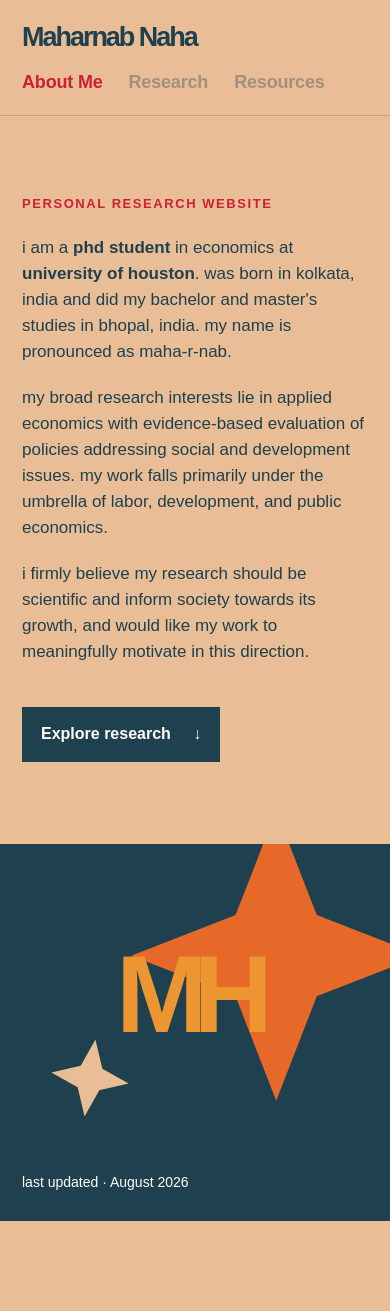
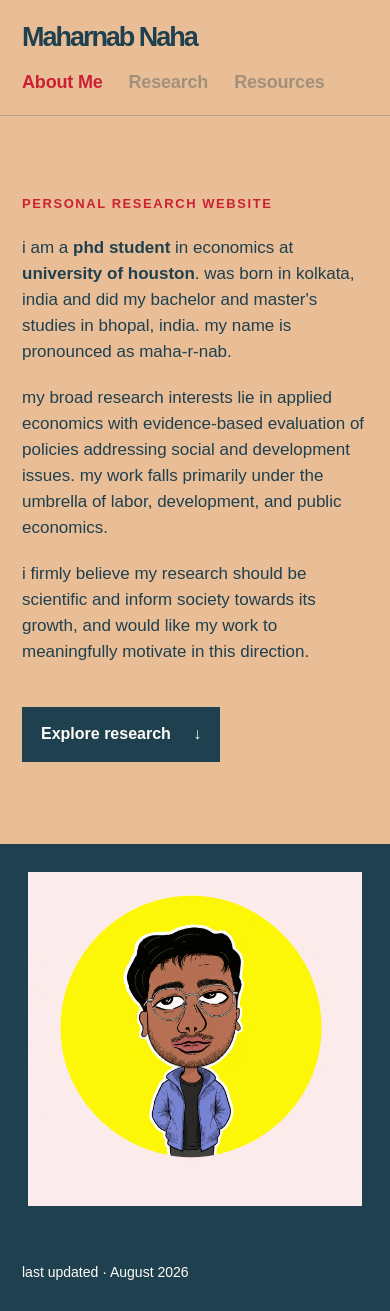
Before and after one commit to nahamaharnab/nahamaharnab.github.io, a Next.js app: page / in a window 390 px wide. Before the commit the page ends 1221 px from the top, so only its background shows below. Built offline with nearby package versions, Linux system fonts and the light colour scheme.

Commit message:
Add portrait to About Me page

```diff
--- a/app/globals.css
+++ b/app/globals.css
@@ -186,38 +186,17 @@ h1 {
   position: relative;
 }
 
-.hero-art p {
-  color: var(--gold);
-  font-size: clamp(110px, 17vw, 270px);
-  font-weight: 800;
-  letter-spacing: -0.13em;
-  line-height: 0.8;
-  margin: 0;
-  position: relative;
-  transform: translateX(-0.07em);
-  z-index: 1;
+.hero-portrait {
+  padding: clamp(32px, 5vw, 76px);
 }
 
-.spark {
-  background: var(--orange);
-  clip-path: polygon(50% 0, 64% 36%, 100% 50%, 64% 64%, 50% 100%, 36% 64%, 0 50%, 36% 36%);
-  position: absolute;
-}
-
-.spark-large {
-  height: min(35vw, 500px);
-  right: -8%;
-  top: -11%;
-  width: min(35vw, 500px);
-}
-
-.spark-small {
-  background: var(--paper);
-  bottom: 9%;
-  height: 118px;
-  left: 13%;
-  transform: rotate(8deg);
-  width: 118px;
+.hero-portrait img {
+  display: block;
+  height: auto;
+  max-height: 610px;
+  max-width: 100%;
+  object-fit: contain;
+  width: min(100%, 570px);
 }
 
 .research-section,
@@ -384,9 +363,8 @@ footer p {
     min-height: 410px;
   }
 
-  .spark-large {
-    height: 380px;
-    width: 380px;
+  .hero-portrait {
+    padding: 42px;
   }
 
   .research-grid {
@@ -441,14 +419,8 @@ footer p {
     min-height: 300px;
   }
 
-  .spark-large {
-    height: 290px;
-    width: 290px;
-  }
-
-  .spark-small {
-    height: 78px;
-    width: 78px;
+  .hero-portrait {
+    padding: 28px;
   }
 
   .research-section,
--- a/app/page.tsx
+++ b/app/page.tsx
@@ -33,10 +33,11 @@ export default function AboutPage() {
             </a>
           </div>
         </div>
-        <div className="hero-art" aria-hidden="true">
-          <div className="spark spark-large" />
-          <div className="spark spark-small" />
-          <p>MH</p>
+        <div className="hero-art hero-portrait">
+          <img
+            src="/maharnab-portrait.png"
+            alt="Painted caricature of Maharnab Naha wearing round glasses and a blue jacket."
+          />
         </div>
       </section>
 
```
Also changed, not shown: public/maharnab-portrait.png (added).
